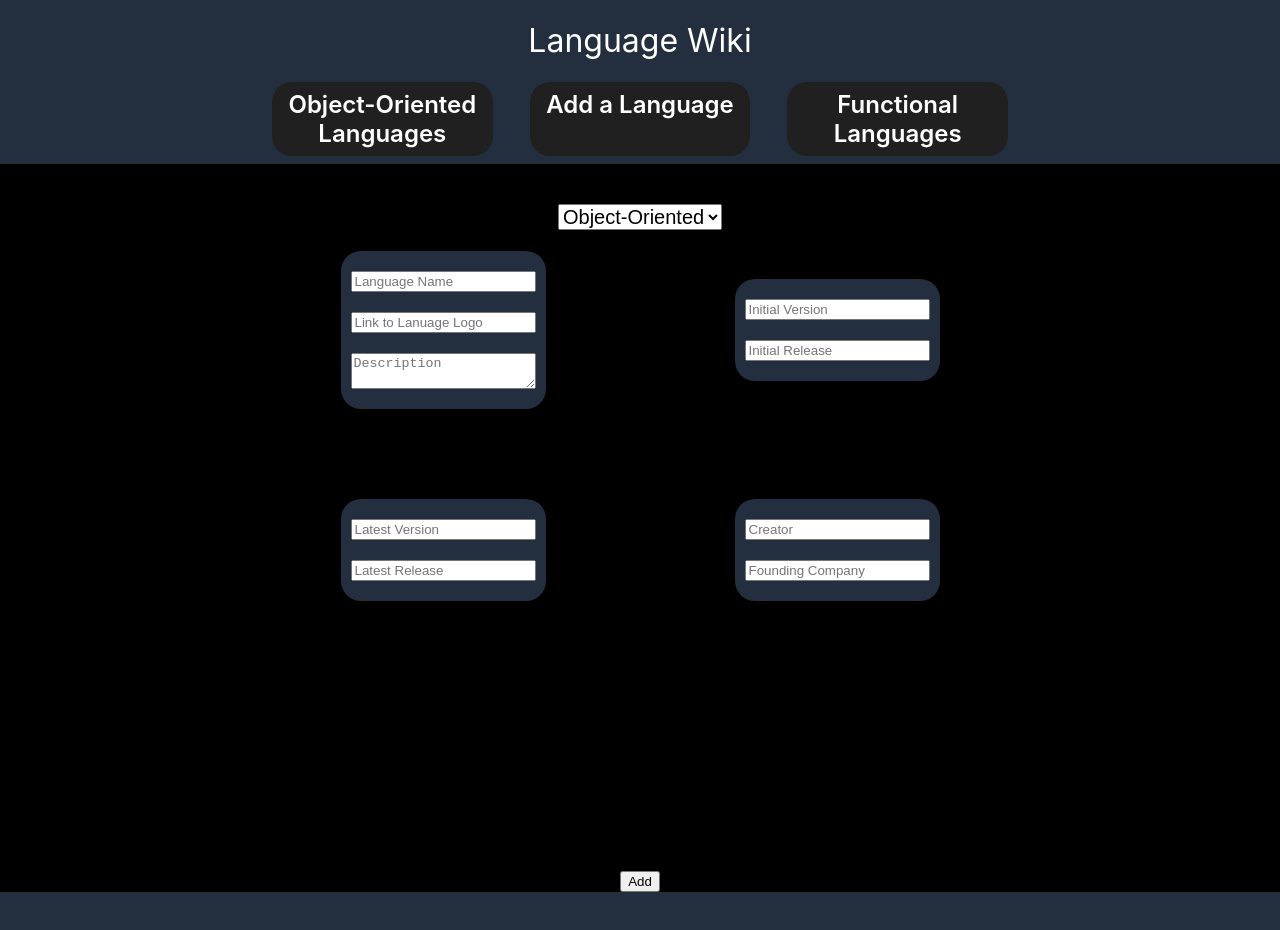
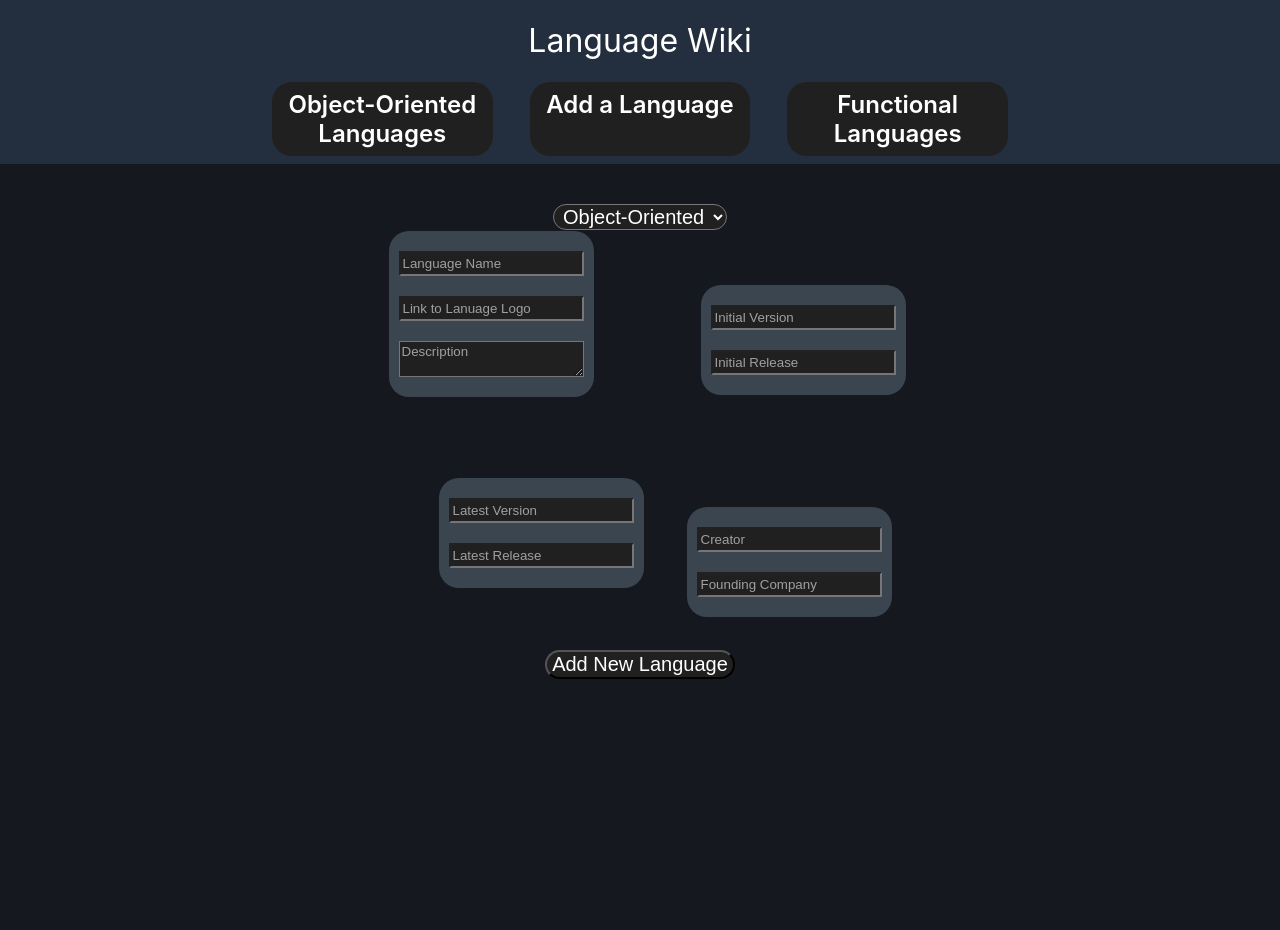
Before and after one commit to TheYearIsTwentyGX/phase-2-project, a React (Create React App) app: page /AddLanguage in a window 1280 px wide. Shown: the top 930 px of the page. Before the commit the page ends 892 px from the top, so only its background shows below. Built offline with nearby package versions, Linux system fonts and the light colour scheme.

Commit message:
Added CSS randomization to all cards

```diff
--- a/src/Components/LangList.js
+++ b/src/Components/LangList.js
@@ -4,6 +4,10 @@ import { useParams } from "react-router-dom";
 import "../Style/LangList.css";
 
 function LangList({ Langs, viewDetails }) {
+    function randomNumber() {
+        return Math.floor(Math.random() * 40) - 20;
+    }
+
     let langRows = [];
     for (let i = 0; i < Langs.length; i++) {
         if (i + 3 < Langs.length) {
@@ -16,7 +20,7 @@ function LangList({ Langs, viewDetails }) {
 
     return (
         <div className="LangList">
-            {Langs.map(x => (<div className="langCard" key={x.id}><LangCard viewDetails={viewDetails} props={x} /></div>))}
+            {Langs.map(x => (<div className="langCard" style={{top:`${randomNumber()}px`, left:`${(randomNumber()*2)}px`}} key={x.id}><LangCard viewDetails={viewDetails} props={x} /></div>))}
         </div>);
 }
 
--- a/src/Components/NewLangForm.js
+++ b/src/Components/NewLangForm.js
@@ -1,6 +1,10 @@
 import react from 'react';
 import "../Style/NewLangForm.css";
 function NewLangForm({ addLang }) {
+    function randomNumber() {
+        return Math.floor(Math.random() * 40) - 20;
+    }
+
     function handleSubmit(e) {
         e.preventDefault();
         const output = e.target.elements;
@@ -14,9 +18,8 @@ function NewLangForm({ addLang }) {
                 newLang[ele.name] = ele.value;
             }
         }
-        console.log(languageType);
-        //addLang(newLang, languageType);
-        //e.target.reset();
+        addLang(newLang, languageType);
+        e.target.reset();
     }
     function checkForResize(e) {
         if (e.target.value.length > 0) {
@@ -35,25 +38,25 @@ function NewLangForm({ addLang }) {
                 </select>
             </div>
             <div className='textFields'>
-                <div>
+                <div style={{top:`${randomNumber()}px`, left:`${(randomNumber()*2)}px`}}>
                     <input name='name' type="text" placeholder="Language Name" />
                     <input name='image' type="text" placeholder="Link to Lanuage Logo" />
                     <textarea onInput={checkForResize} name='description' type="text" placeholder="Description" />
                 </div>
-                <div>
+                <div style={{top:`${randomNumber()}px`, left:`${(randomNumber()*2)}px`}}>
                     <input name='initialVersion' type="text" placeholder="Initial Version" />
                     <input name='founded' type="text" placeholder="Initial Release" />
                 </div>
-                <div>
+                <div style={{top:`${randomNumber()}px`, left:`${(randomNumber()*2)}px`}}>
                     <input name='latestRelease' type="text" placeholder="Latest Version" />
                     <input name='latestReleaseDate' type="text" placeholder="Latest Release" />
                 </div>
-                <div>
+                <div style={{top:`${randomNumber()}px`, left:`${(randomNumber()*2)}px`}}>
                     <input name='creator' type="text" placeholder="Creator" />
                     <input name='company' type="text" placeholder="Founding Company" />
                 </div>
             </div>
-            <button name='submit' type="submit">Add</button>
+            <button name='submit' type="submit">Add New Language</button>
         </form>
         </div>
     );
--- a/src/Style/LangList.css
+++ b/src/Style/LangList.css
@@ -9,3 +9,7 @@
     grid-gap: 5px;
     justify-items:baseline;
 }
+
+.langCard {
+    position: relative;
+}
--- a/src/Style/NewLangForm.css
+++ b/src/Style/NewLangForm.css
@@ -1,26 +1,30 @@
 .NewLangForm, form {
-    background-color: black;
+    background-color: #15191F;
     padding-top: 20px;
+    height: 100vh;
 }
 
-select {
+select, button {
     font-size: 20px;
+    border-radius: 20px;
+    padding-left: 5px;
+    padding-right: 5px;
 }
 
 .textFields {
     display: grid;
     grid-template-columns: 1fr 1fr;
-    grid-template-rows: repeat(3, 200px);
+    grid-template-rows: repeat(2, 200px);
     grid-gap: 20px;
     justify-items: center;
     align-items: center;
-    padding-left: 20%;
-    padding-right: 20%;
+    padding-left: 30%;
+    padding-right: 30%;
 }
 
 .textFields > div {
     position: relative;
-    background-color: #232F3E;
+    background-color: #3B4550;
     padding: 10px;
     padding-top: 0;
     border-radius: 20px;
@@ -31,3 +35,18 @@ select {
     grid-template-rows: repeat(2, 1fr);
     grid-gap: 20px;
 }
+
+input, textarea, button, select, option {
+    background-color: #202020;
+    color: white;
+    font-family: Arial, Helvetica, sans-serif;
+}
+
+input {
+    padding-top: 3px;
+    padding-bottom: 3px;
+}
+
+input::placeholder, textarea::placeholder {
+    color: #A0A0A0;
+}
```
